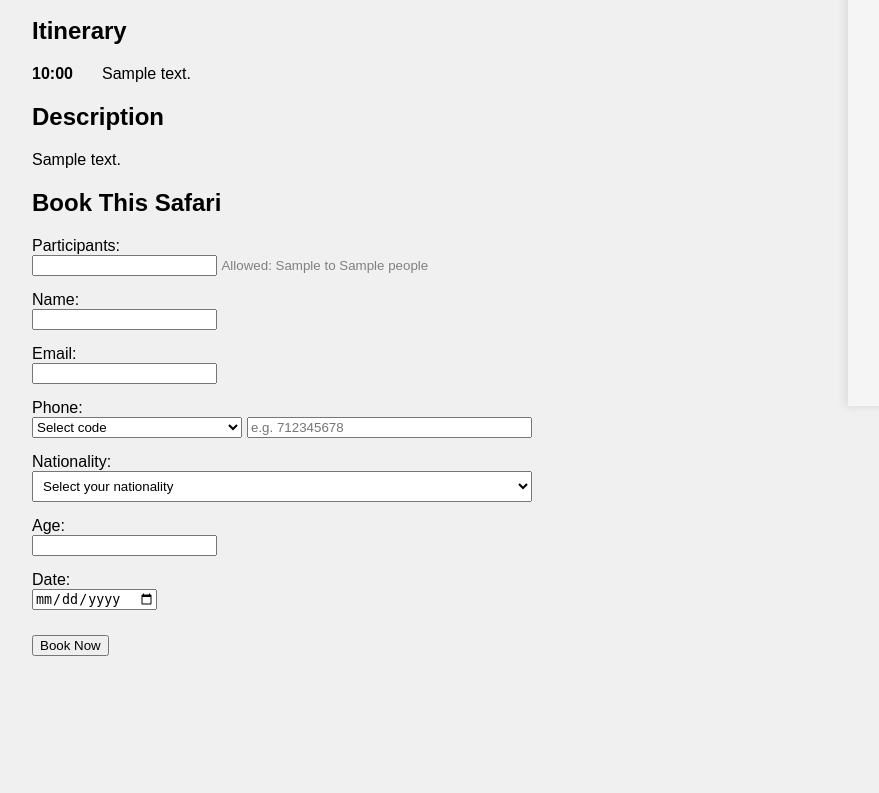
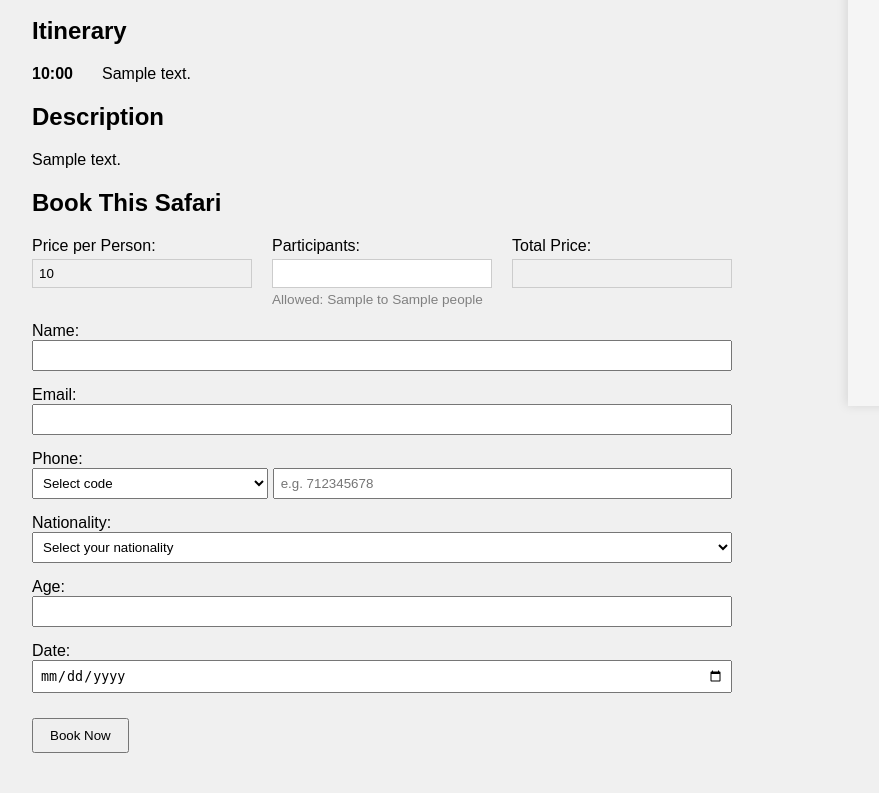
Before and after one commit to pedrotenza/toursafariafrica.com, a Django app: template root/app/templates/app/safari_detail.html in a window 1280 px wide. Shown: the part 434-1227 px from the top of the page, without its empty margins (8-887 px from the left). Before the commit the page ends 1090 px from the top, so only its background shows below. Run offline with Django 5.2, Linux system fonts and the light colour scheme; the template is opened without the code that fills it: most values are stand-ins (such as "Sample title", 1, 10 or a date in 2020); grey boxes marked "Sample" are stand-in pictures.

Commit message:
Add provider price, commission, and client price fields to Safari model with admin inline calculation

```diff
--- a/root/app/templates/app/safari_detail.html
+++ b/root/app/templates/app/safari_detail.html
@@ -58,60 +58,90 @@
       <p style="color: red; font-weight: bold;">{{ error_message }}</p>
     {% endif %}
 
-    <form method="POST" style="max-width: 500px;">
+    <form method="POST" style="max-width: 700px;">
       {% csrf_token %}
 
+      <!-- Fields Price per Person, Participants and Total Price in one row -->
+      <div style="display: flex; gap: 20px; margin-bottom: 15px; align-items: flex-start;">
+
+        <!-- Price Per Person -->
+        <div style="flex: 1; display: flex; flex-direction: column;">
+          <label for="id_price_per_person" style="margin-bottom: 4px;">Price per Person:</label>
+          <input type="text"
+                 id="id_price_per_person"
+                 name="price_per_person"
+                 value="{{ safari.client_price }}"
+                 readonly
+                 style="padding: 6px; border: 1px solid #ccc; background-color: #f0f0f0; box-sizing: border-box;">
+        </div>
+
         <!-- Participants -->
-      <div style="margin-bottom: 15px;">
-        <label for="id_number_of_people">Participants:</label><br>
+        <div style="flex: 1; display: flex; flex-direction: column;">
+          <label for="id_number_of_people" style="margin-bottom: 4px;">Participants:</label>
           <input type="number"
                  id="id_number_of_people"
                  name="number_of_people"
                  min="{{ safari.min_people }}"
                  max="{{ safari.max_people }}"
                  value="{{ safari.min_people }}"
-               required>
-        <small style="color: gray;">Allowed: {{ safari.min_people }} to {{ safari.max_people }} people</small>
+                 required
+                 style="padding: 6px; border: 1px solid #ccc; box-sizing: border-box;">
+
+          <small style="color: gray; font-size: 0.85em; margin-top: 4px;">
+            Allowed: {{ safari.min_people }} to {{ safari.max_people }} people
+          </small>
+        </div>
+
+        <!-- Total Price -->
+        <div style="flex: 1; display: flex; flex-direction: column;">
+          <label for="id_total_price" style="margin-bottom: 4px;">Total Price:</label>
+          <input type="text"
+                 id="id_total_price"
+                 name="total_price"
+                 readonly
+                 style="padding: 6px; border: 1px solid #ccc; background-color: #f0f0f0; box-sizing: border-box;">
+        </div>
+
       </div>
 
       <div style="margin-bottom: 15px;">
         <label for="id_name">Name:</label><br>
-        <input type="text" id="id_name" name="name" required>
+        <input type="text" id="id_name" name="name" required style="width: 100%; padding: 6px; box-sizing: border-box;">
       </div>
 
       <div style="margin-bottom: 15px;">
         <label for="id_email">Email:</label><br>
-        <input type="email" id="id_email" name="email" required>
+        <input type="email" id="id_email" name="email" required style="width: 100%; padding: 6px; box-sizing: border-box;">
       </div>
 
       <div style="margin-bottom: 15px;">
         <label for="id_country_code">Phone:</label><br>
         <div style="display: flex; gap: 5px;">
-          <select id="id_country_code" name="country_code" required style="flex: 1;">
+          <select id="id_country_code" name="country_code" required style="flex: 1; padding: 6px; box-sizing: border-box;">
             <option value="">Select code</option>
           </select>
-          <input type="tel" id="id_phone" name="phone" placeholder="e.g. 712345678" required style="flex: 2;">
+          <input type="tel" id="id_phone" name="phone" placeholder="e.g. 712345678" required style="flex: 2; padding: 6px; box-sizing: border-box;">
         </div>
       </div>
 
       <div style="margin-bottom: 15px;">
         <label for="id_nationality">Nationality:</label><br>
-        <select id="id_nationality" name="nationality" required style="width: 100%; padding: 6px;">
+        <select id="id_nationality" name="nationality" required style="width: 100%; padding: 6px; box-sizing: border-box;">
           <option value="">Select your nationality</option>
         </select>
       </div>
 
       <div style="margin-bottom: 15px;">
         <label for="id_age">Age:</label><br>
-        <input type="number" id="id_age" name="age" min="0" required>
+        <input type="number" id="id_age" name="age" min="0" required style="width: 100%; padding: 6px; box-sizing: border-box;">
       </div>
 
       <div style="margin-bottom: 15px;">
         <label for="id_date">Date:</label><br>
-        <input type="date" id="id_date" name="date" required>
+        <input type="date" id="id_date" name="date" required style="width: 100%; padding: 6px; box-sizing: border-box;">
       </div>
 
-      <button type="submit" style="margin-top: 10px;">Book Now</button>
+      <button type="submit" style="margin-top: 10px; padding: 8px 16px;">Book Now</button>
     </form>
   </section>
 
@@ -134,6 +164,25 @@
         optionNat.textContent = country.name;
         nationalitySelect.appendChild(optionNat);
       });
+
+      // Update total price when participants change
+      const pricePerPerson = parseFloat("{{ safari.client_price }}");
+      const participantsInput = document.getElementById('id_number_of_people');
+      const totalPriceInput = document.getElementById('id_total_price');
+
+      function updateTotalPrice() {
+        const participants = parseInt(participantsInput.value);
+        if (!isNaN(pricePerPerson) && !isNaN(participants)) {
+          totalPriceInput.value = (pricePerPerson * participants).toFixed(2);
+        } else {
+          totalPriceInput.value = '';
+        }
+      }
+
+      participantsInput.addEventListener('input', updateTotalPrice);
+
+      // Initialize total price on load
+      updateTotalPrice();
     });
   </script>
 {% endblock %}
```
Also changed, not shown: root/app/admin.py (+22 -6 lines), root/app/models.py (+32 -1 lines), root/app/static/js/price_calc.js (added, +25 -0 lines), root/app/views.py (+36 -28 lines), root/README.md, root/app/migrations/0013_safari_client_price_safari_commission_and_more.py (added). Lines whose indentation alone changed are shown as unchanged.
